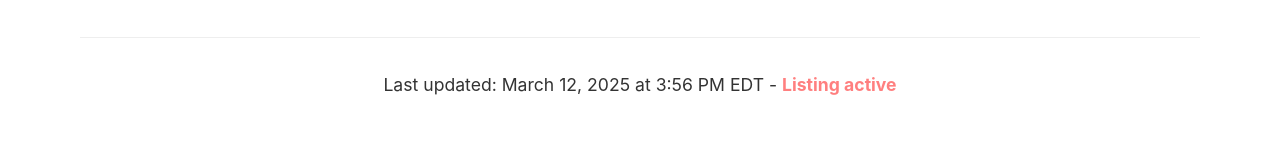
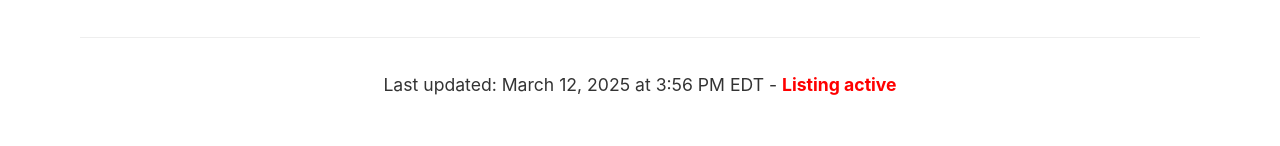
Before and after one commit to tjcandesign/boat, a React (Vite) app: page / in a window 1280 px wide. Shown: the part 7831-7977 px from the top of the page. Built offline with nearby package versions, Linux system fonts and the light colour scheme.

Commit message:
Add blinking red status indicator next to 'Listing active'

```diff
--- a/src/styles/App.css
+++ b/src/styles/App.css
@@ -698,8 +698,18 @@ footer {
 .active-status {
   color: var(--color-primary);
   font-weight: 700;
+  display: inline-flex;
+  align-items: center;
+  gap: 0.5rem;
+}
+
+.status-indicator {
+  width: 8px;
+  height: 8px;
+  background-color: #ff4444;
+  border-radius: 50%;
+  display: inline-block;
   animation: blink 2s infinite;
-  display: inline-block;
 }
 
 
```
